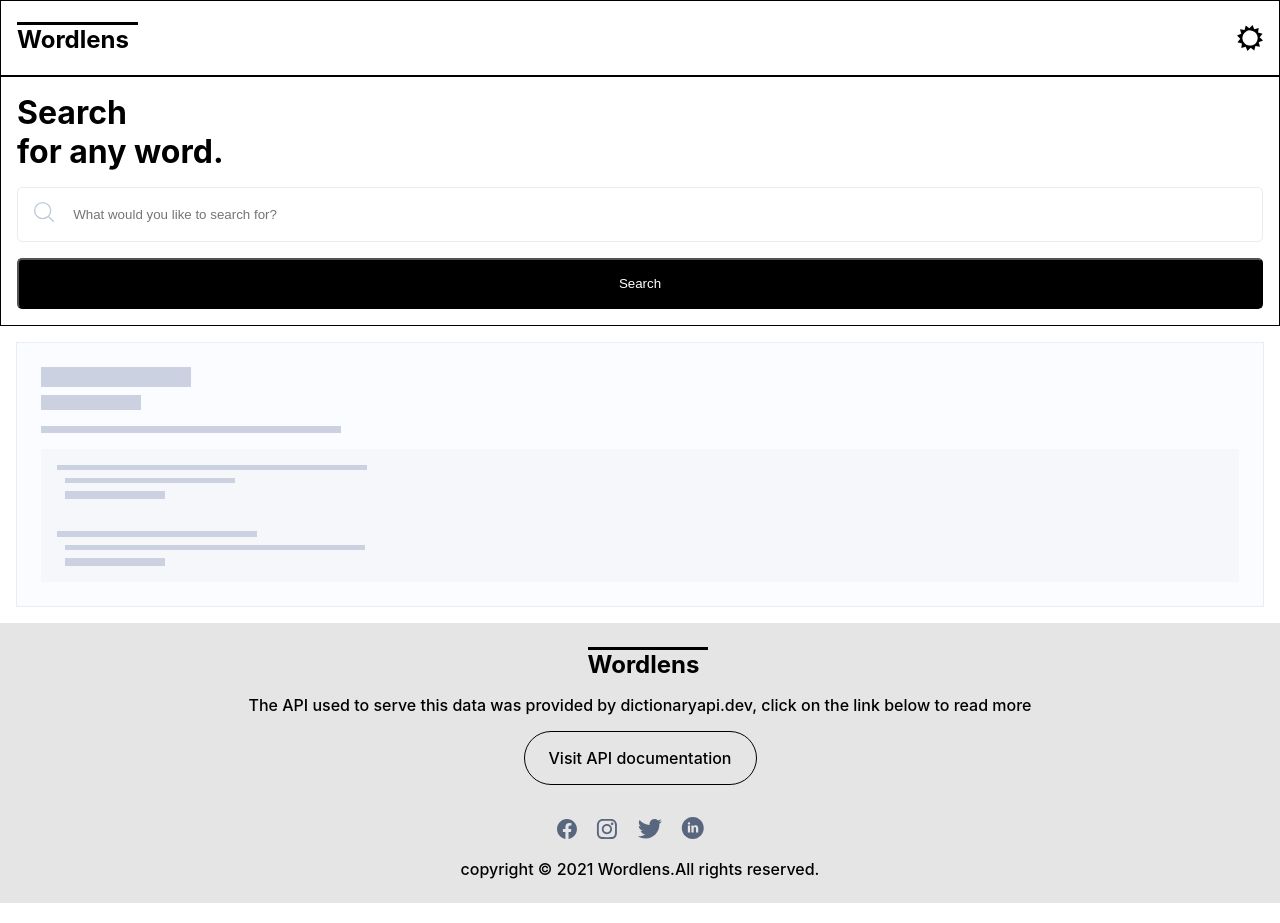
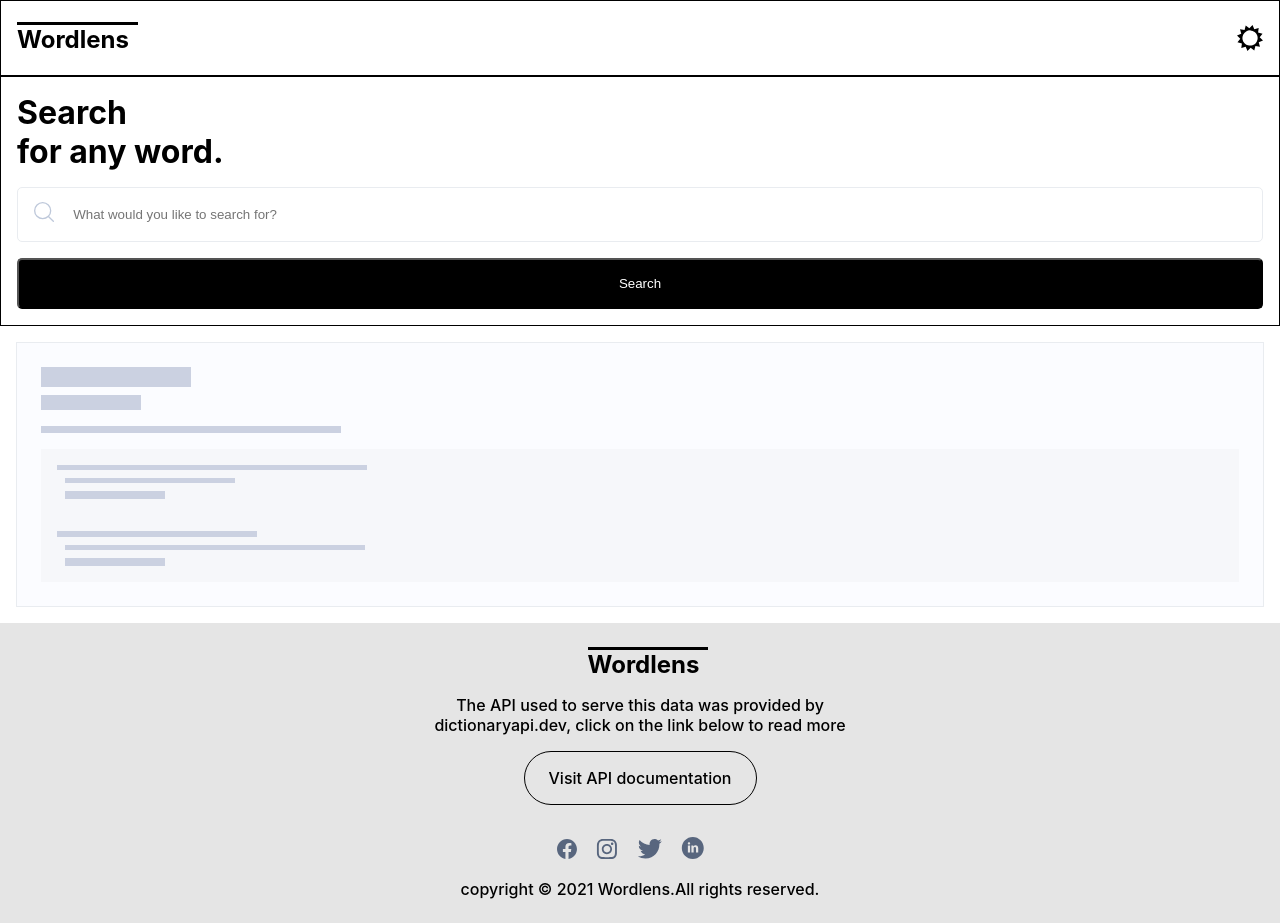
Before and after one commit to Heisdalu/Wordlens, a React (Create React App) app: page / in a window 1280 px wide. Built offline with nearby package versions, Linux system fonts and the light colour scheme.

Commit message:
fix minor max-width issue

```diff
--- a/src/components/Footer/Footer.css
+++ b/src/components/Footer/Footer.css
@@ -14,6 +14,10 @@
     margin-top: 1rem;
 }
 
+.footer__content{
+    max-width: 500px;
+}
+
 .footer__api__link{
     margin: 1rem 0;
     border: 1px solid #000000;
```
